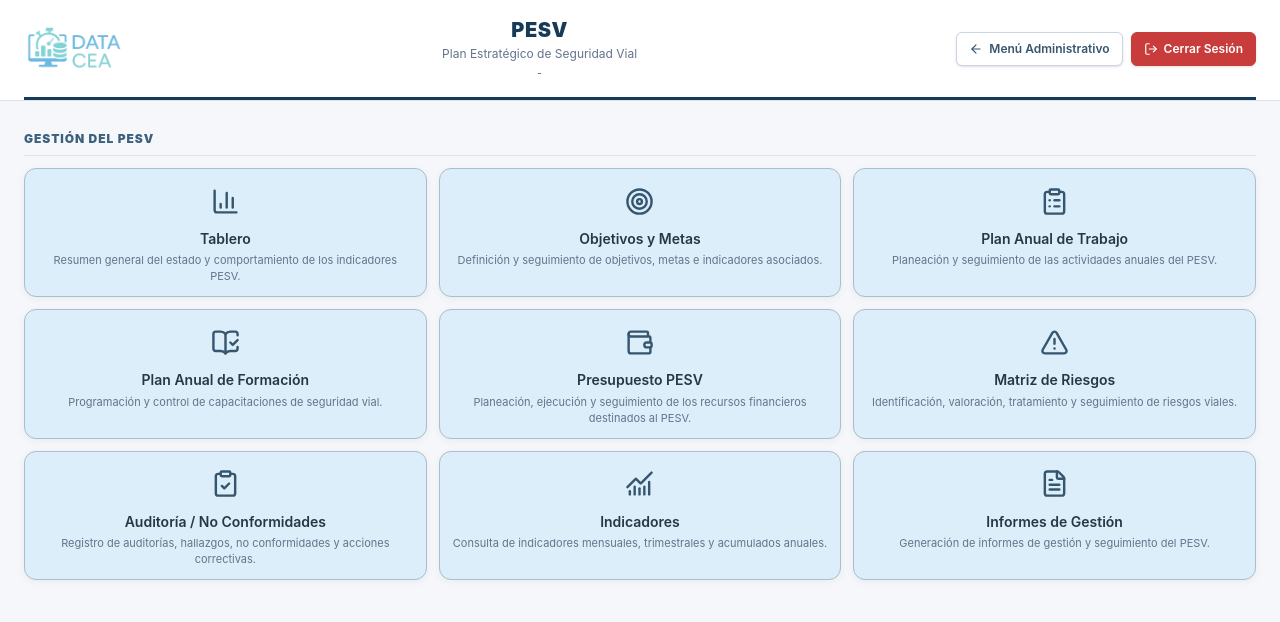
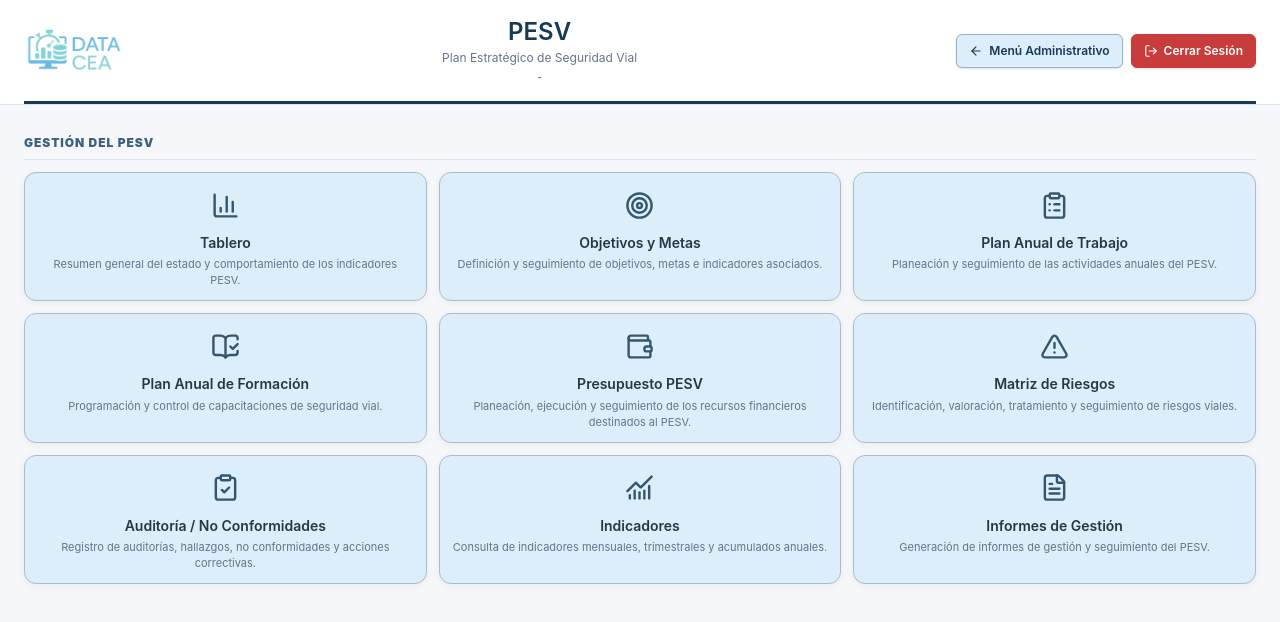
Before and after one commit to YulianoB/DATA-CEA, a Next.js app: page /admin/pesv in a window 1280 px wide. Shown: the top 622 px of the page. Built offline with nearby package versions, Linux system fonts and the light colour scheme; sample sign-in values are in the browser's storage.

Commit message:
Mejora titulos y boton regresar de navegacion

```diff
--- a/components/admin/MenuNavegacion.jsx
+++ b/components/admin/MenuNavegacion.jsx
@@ -54,7 +54,7 @@ export const ESTILO_TARJETA_MENU = {
 
 // 4. BOTONES SUPERIORES
 export const ESTILO_BOTONES_MENU = {
-  regresar: { fondo: '#FFFFFF', hover: '#F1F5F9', texto: '#36566F', borde: '#CBD5E1' },
+  regresar: { fondo: '#DCEEF9', hover: '#C7E3F5', texto: '#173A57', borde: '#8FB4CC' },
   cerrarSesion: { fondo: '#C93C3C', hover: '#A92F2F', texto: '#FFFFFF', borde: '#C93C3C' },
   movimientoHover: 'translateY(-2px)',
   transicion: 'all 180ms ease',
@@ -174,6 +174,7 @@ export function GrupoNavegacion({ titulo, opciones = [], columnas = 5 }) {
 export default function MenuNavegacion({
   titulo,
   subtitulo,
+  iconoTitulo: IconoTitulo,
   grupos = [],
   mostrarRegresar = false,
   rutaRegreso = '/admin',
@@ -214,7 +215,10 @@ export default function MenuNavegacion({
             <Image src="/logo.png" alt="DATA CEA" width={145} height={68} priority className="h-[50px] w-auto shrink-0 object-contain" />
 
             <div className="min-w-0 text-center">
-              <h1 className="text-base font-black uppercase tracking-wide md:text-xl" style={{ color: ESTILO_MENU.textoTitulo }}>{titulo}</h1>
+              <div className="flex items-center justify-center gap-2">
+                {IconoTitulo && <IconoTitulo size={24} strokeWidth={2} style={{ color: ESTILO_MENU.textoTitulo }} />}
+                <h1 className="text-lg font-semibold tracking-normal md:text-2xl" style={{ color: ESTILO_MENU.textoTitulo }}>{titulo}</h1>
+              </div>
               {subtitulo && <p className="mt-0.5 text-xs" style={{ color: ESTILO_MENU.textoSubtitulo }}>{subtitulo}</p>}
               {user && (
                 <p className="mt-1 text-[10px]" style={{ color: ESTILO_MENU.textoUsuario }}>
```
